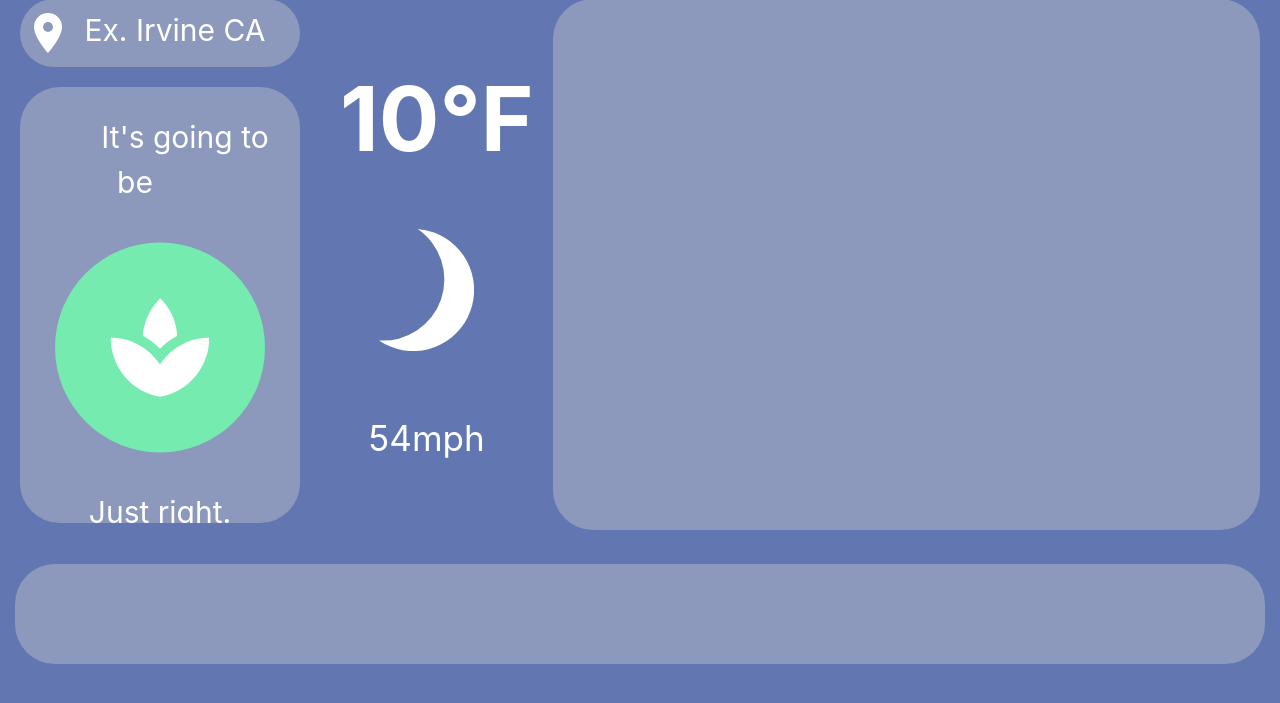
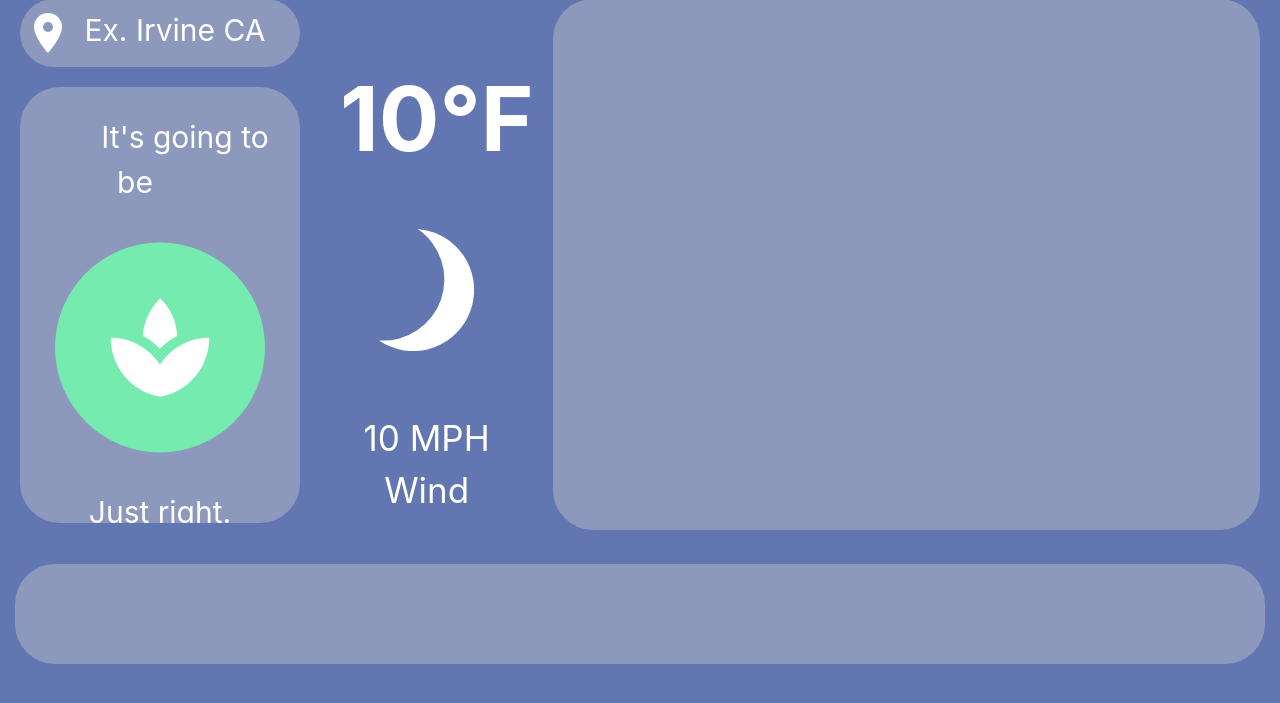
Before and after one commit to mauld-uci/weatherApp, a Django app: template weatherApp/weather/templates/weather/index.html in a window 1280 px wide. Shown: the part 21-724 px from the top of the page. Run offline with Django 3.2, Linux system fonts and the light colour scheme; the template is opened without the code that fills it: most values are stand-ins (such as "Sample title", 1, 10 or a date in 2020); some libraries are stand-ins or nearby versions.

Commit message:
Wind speed through API

```diff
--- a/weatherApp/weather/templates/weather/index.html
+++ b/weatherApp/weather/templates/weather/index.html
@@ -46,7 +46,7 @@
         <!-- Weather type image is based on API -->
         <div id="weatherType"><img src="{% static "weather/svgGraphics/Moon.svg" %}" alt="My image"></div>
         <!-- Wind speed value is based on API -->
-        <div id="windSpeed"><span>54mph</span></div>
+        <div id="windSpeed"><span>{{current_windSpeed|stringformat:".0f"}} MPH Wind</span></div>
       </div>
       <div class="col-sm-7" id="columnThree">
         <div id="largeBox"></div>
```
